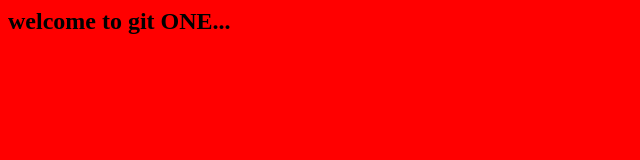
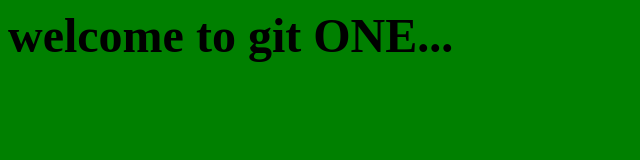
Before and after one commit to sbian/git-one, a plain HTML site: page index.html in a window 1280 px wide. Shown: the whole page, without its empty margins (0-640 px from the left). Drawn offline with Linux system fonts and the light colour scheme.

Commit message:
add more styles

```diff
--- a/styles.css
+++ b/styles.css
@@ -1,3 +1,4 @@
 body{
-	background: red;
+	background: green;
+	font-size: 2em;
 }
```
